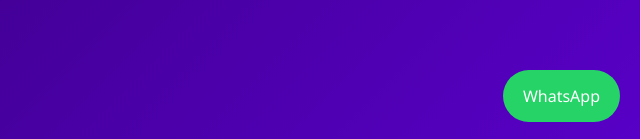
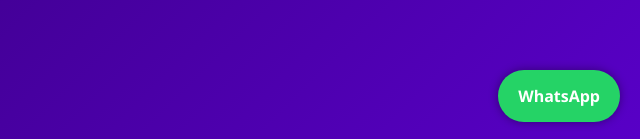
Before and after one commit to jjmartinez-source/CoTeacher, a plain HTML site: page index.html in a window 1280 px wide. Shown: the part 658-797 px from the top of the page, 640-1280 px from the left. Drawn offline with Linux system fonts and the light colour scheme.

Commit message:
Update index.html

```diff
--- a/index.html
+++ b/index.html
@@ -76,6 +76,13 @@ header h1 {
     padding: 15px 20px;
     border-radius: 50px;
     text-decoration: none;
+    font-weight: bold;
+    box-shadow: 0 0 10px rgba(0,0,0,0.4);
+    transition: 0.3s;
+}
+
+.whatsapp:hover {
+    transform: scale(1.1);
 }
 
 /* GLOW */
@@ -117,7 +124,8 @@ header h1 {
     Selecciona una categoría.
 </div>
 
-<a class="whatsapp" href="https://wa.me/504XXXXXXXX" target="_blank">
+<!-- BOTÓN WHATSAPP ACTUALIZADO -->
+<a class="whatsapp" href="https://wa.me/50489948261?text=Hola%20quiero%20informaci%C3%B3n%20sobre%20impresi%C3%B3n%203D" target="_blank">
     WhatsApp
 </a>
 
```
